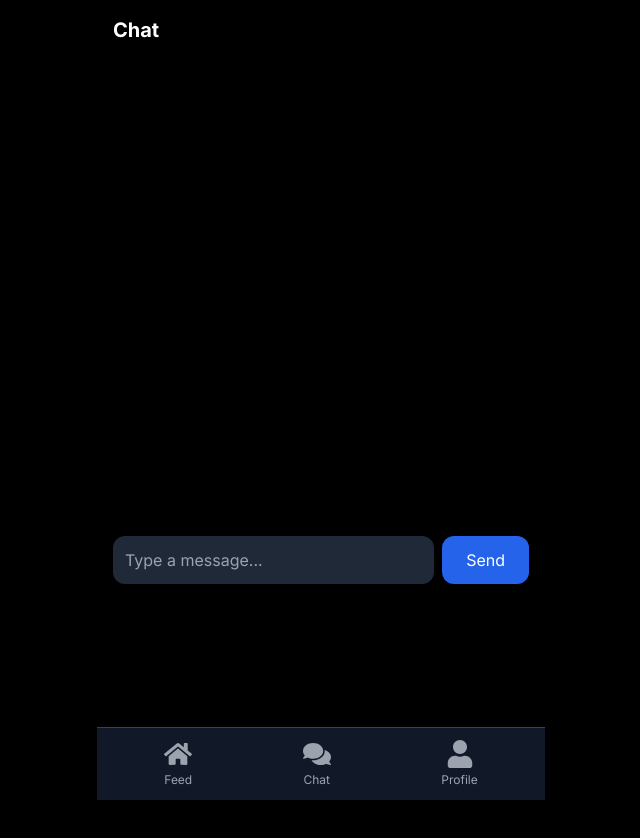
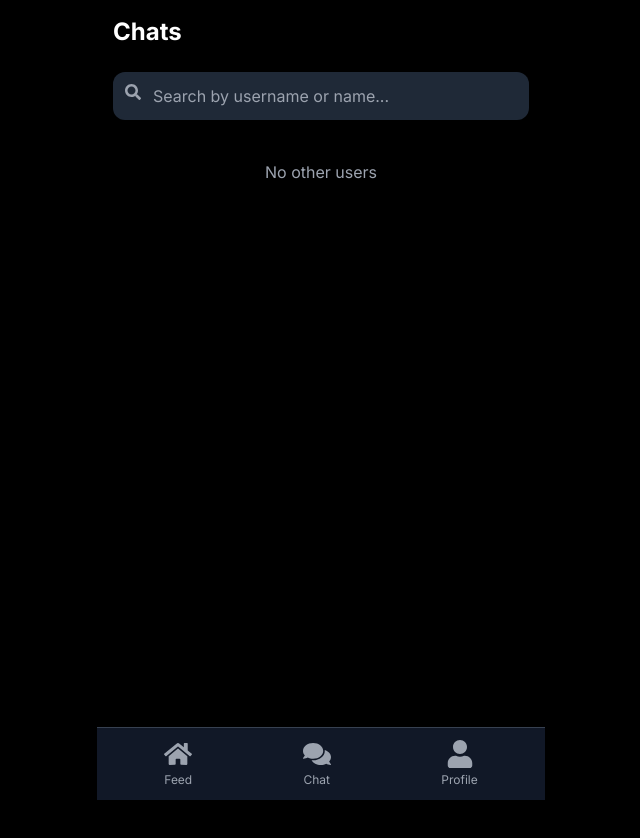
Before and after one commit to itsonlycrypty/Chatup, a Next.js app: page /chat/1 in a window 1280 px wide. Shown: the top 838 px of the page, without its empty margins (319-959 px from the left). Before the commit the page ends 800 px from the top, so only its background shows below. Built offline with nearby package versions, Linux system fonts and the light colour scheme.

Commit message:
Refactor ChatRoom to ChatList with user search

```diff
--- a/app/chat/[id]/page.tsx
+++ b/app/chat/[id]/page.tsx
@@ -1,75 +1,81 @@
 'use client';
-import { useState, useEffect, useRef } from 'react';
+import { useState, useEffect } from 'react';
 import { useAuth } from '@/context/AuthContext';
-import { useParams } from 'next/navigation';
+import Link from 'next/link';
+import { FaUserCircle, FaSearch } from 'react-icons/fa';
+import Image from 'next/image';
 
-export default function ChatRoom() {
-  const { id } = useParams();
+export default function ChatList() {
   const { user } = useAuth();
-  const [messages, setMessages] = useState<any[]>([]);
-  const [text, setText] = useState('');
-  const bottomRef = useRef<HTMLDivElement>(null);
-
-  const getChatId = (a: string, b: string) => [a, b].sort().join('_');
-
-  const loadMessages = () => {
-    if (!user || !id) return;
-    const chatId = getChatId(user.id, id as string);
-    const chats = JSON.parse(localStorage.getItem('chatup_chats') || '{}');
-    setMessages(chats[chatId] || []);
-  };
+  const [users, setUsers] = useState<any[]>([]);
+  const [filteredUsers, setFilteredUsers] = useState<any[]>([]);
+  const [searchTerm, setSearchTerm] = useState('');
 
   useEffect(() => {
-    loadMessages();
-    const interval = setInterval(loadMessages, 2000);
-    return () => clearInterval(interval);
-  }, [id, user]);
+    const allUsers = JSON.parse(localStorage.getItem('chatup_users') || '[]');
+    const others = allUsers.filter((u: any) => u.id !== user?.id);
+    setUsers(others);
+    setFilteredUsers(others);
+  }, [user]);
 
-  const send = async () => {
-    if (!text.trim() || !user || !id) return;
-    const chatId = getChatId(user.id, id as string);
-    const chats = JSON.parse(localStorage.getItem('chatup_chats') || '{}');
-    if (!chats[chatId]) chats[chatId] = [];
-    const msg = {
-      id: Date.now().toString(),
-      senderId: user.id,
-      text,
-      timestamp: new Date().toISOString()
-    };
-    chats[chatId].push(msg);
-    localStorage.setItem('chatup_chats', JSON.stringify(chats));
-    setText('');
-    loadMessages();
+  const handleSearch = (term: string) => {
+    setSearchTerm(term);
+    if (term.trim() === '') {
+      setFilteredUsers(users);
+    } else {
+      const filtered = users.filter((u: any) =>
+        u.username?.toLowerCase().includes(term.toLowerCase()) ||
+        u.displayName?.toLowerCase().includes(term.toLowerCase()) ||
+        u.email?.toLowerCase().includes(term.toLowerCase())
+      );
+      setFilteredUsers(filtered);
+    }
   };
 
   return (
-    <div className="p-4 h-[85vh] flex flex-col pb-24">
-      <h2 className="text-xl font-bold text-white mb-4">Chat</h2>
-      <div className="flex-1 overflow-y-auto space-y-2">
-        {messages.map((m) => (
-          <div
-            key={m.id}
-            className={`p-2 rounded max-w-[70%] ${
-              m.senderId === user?.id ? 'bg-blue-600 ml-auto' : 'bg-gray-700'
-            }`}
+    <div className="p-4 pb-24 min-h-screen bg-black">
+      <h1 className="text-2xl font-bold text-white mb-6">Chats</h1>
+
+      {/* Search Bar */}
+      <div className="relative mb-4">
+        <FaSearch className="absolute left-3 top-3 text-gray-400" />
+        <input
+          className="w-full bg-gray-800 text-white pl-10 pr-4 py-3 rounded-xl focus:outline-none focus:ring-2 focus:ring-blue-500"
+          placeholder="Search by username or name..."
+          value={searchTerm}
+          onChange={(e) => handleSearch(e.target.value)}
+        />
+      </div>
+
+      {filteredUsers.length === 0 ? (
+        <p className="text-gray-400 text-center mt-10">
+          {searchTerm ? 'No users found' : 'No other users'}
+        </p>
+      ) : (
+        filteredUsers.map((u) => (
+          <Link
+            key={u.id}
+            href={`/chat/${u.id}`}
+            className="flex items-center gap-4 bg-gray-800 hover:bg-gray-700 p-4 rounded-2xl mb-3 transition"
           >
-            {m.text}
-          </div>
-        ))}
-        <div ref={bottomRef} />
-      </div>
-      <div className="flex gap-2 mt-4">
-        <input
-          className="flex-1 bg-gray-800 text-white p-3 rounded-xl"
-          value={text}
-          onChange={(e) => setText(e.target.value)}
-          onKeyDown={(e) => e.key === 'Enter' && send()}
-          placeholder="Type a message..."
-        />
-        <button onClick={send} className="bg-blue-600 px-6 rounded-xl">
-          Send
-        </button>
-      </div>
+            {u.photoURL ? (
+              <Image
+                src={u.photoURL}
+                alt="Avatar"
+                width={40}
+                height={40}
+                className="w-10 h-10 rounded-full object-cover"
+              />
+            ) : (
+              <FaUserCircle size={40} className="text-gray-400" />
+            )}
+            <div>
+              <p className="text-white font-semibold">{u.displayName || u.email}</p>
+              <p className="text-gray-400 text-sm">@{u.username || ''}</p>
+            </div>
+          </Link>
+        ))
+      )}
     </div>
   );
-      }
+    }
```
